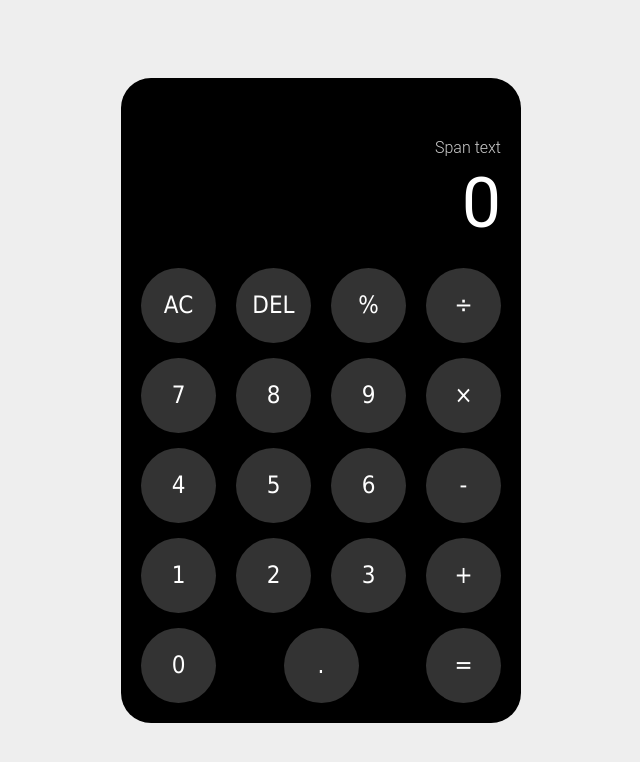
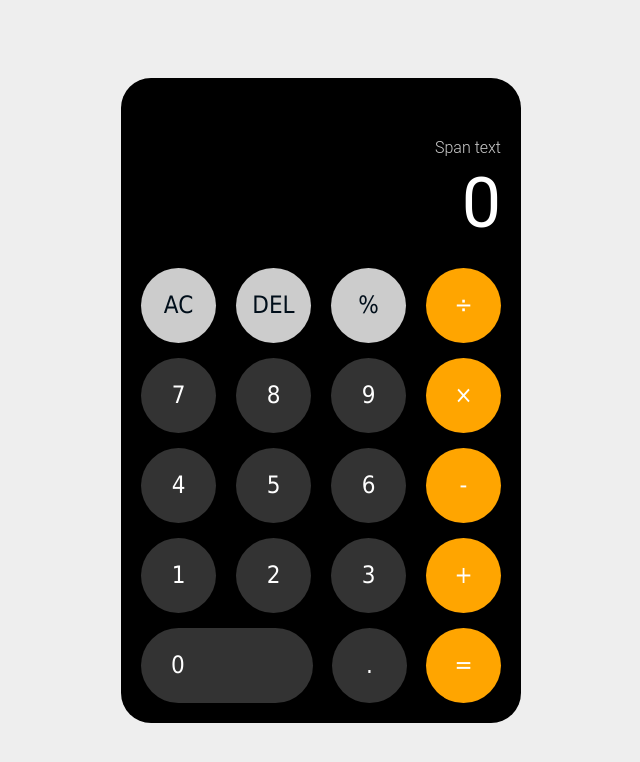
Before and after one commit to adammmusial/project-calculator, a website: page index.html in a window 1280 px wide. Shown: the whole page, without its empty margins (319-959 px from the left). Drawn offline with Linux system fonts and the light colour scheme.

Commit message:
feat: add additional button styling

```diff
--- a/css/style.css
+++ b/css/style.css
@@ -81,3 +81,23 @@ body {
     border-radius: 50%;
     cursor: pointer;
 }
+
+.buttons .operator{
+    background-color: var(--orange-color);
+}
+
+.buttons .top-operator{
+    background-color: var(--light-grey);
+    color: var(--black-color);
+}
+
+.buttons button:active{
+    transform: scale(0.95)
+}
+
+button.value-zero{
+    width: calc(50% - 8px);
+    border-radius: 50px;
+    text-align: left;
+    padding-left: 30px;
+}
```
